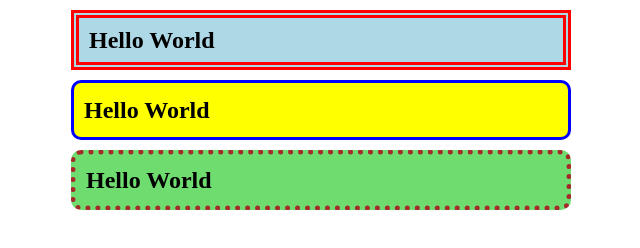
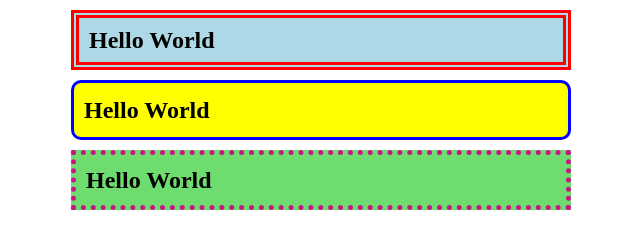
Before and after one commit to YohanesRafelius/Exercise-12, a plain HTML site: page index.html in a window 1280 px wide. Shown: the whole page, without its empty margins (319-959 px from the left). Drawn offline with Linux system fonts and the light colour scheme.

Commit message:
Update index.html

```diff
--- a/index.html
+++ b/index.html
@@ -14,33 +14,30 @@
     font-size: 24px;
     font-weight: bold;
     margin: 10px auto;
-    width: 500px; /* Semua kotak sejajar dan sama lebar */
+    width: 500px;
     text-align: left;
     padding: 10px;
-    height: 60px; /* Tinggi sama semua */
+    height: 60px;
     display: flex;
     align-items: center;
     box-sizing: border-box;
   }
 
-  /* Kotak 1 */
   .box1 {
     background-color: lightblue;
     border: 8px double red;
   }
 
-  /* Kotak 2 */
   .box2 {
     background-color: yellow;
     border: 3px solid blue;
     border-radius: 10px;
   }
 
-  /* Kotak 3 */
   .box3 {
-    background-color: #6fdc6f; /* Hijau terang */
-    border: 5px dotted brown; /* Border bulet-bulet cokelat */
-    border-radius: 10px; /* Opsional, biar sudutnya bulat */
+    background-color: #6fdc6f;
+    border: 5px dotted #c71585;
+    border-radius: 0;
   }
 </style>
 </head>
```
